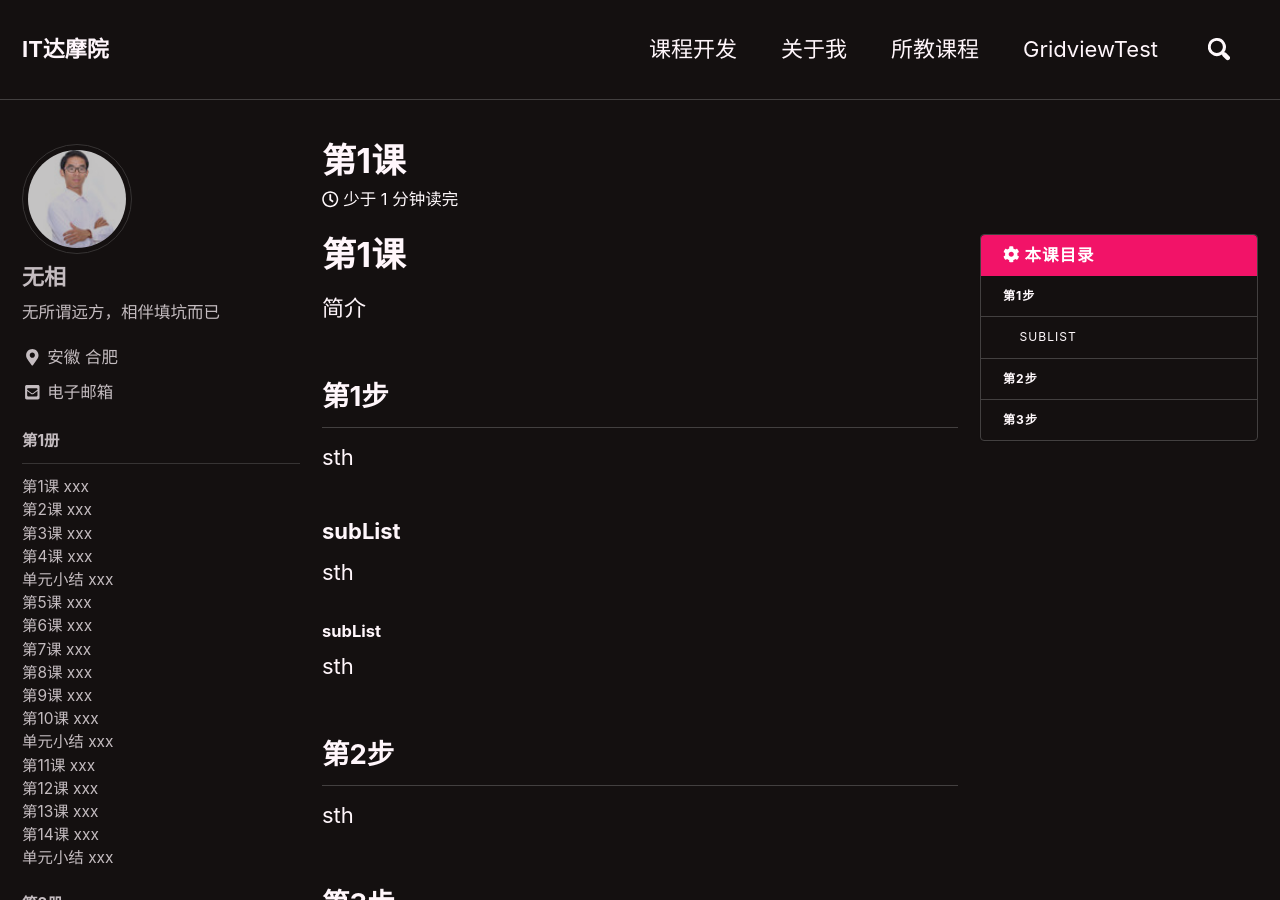
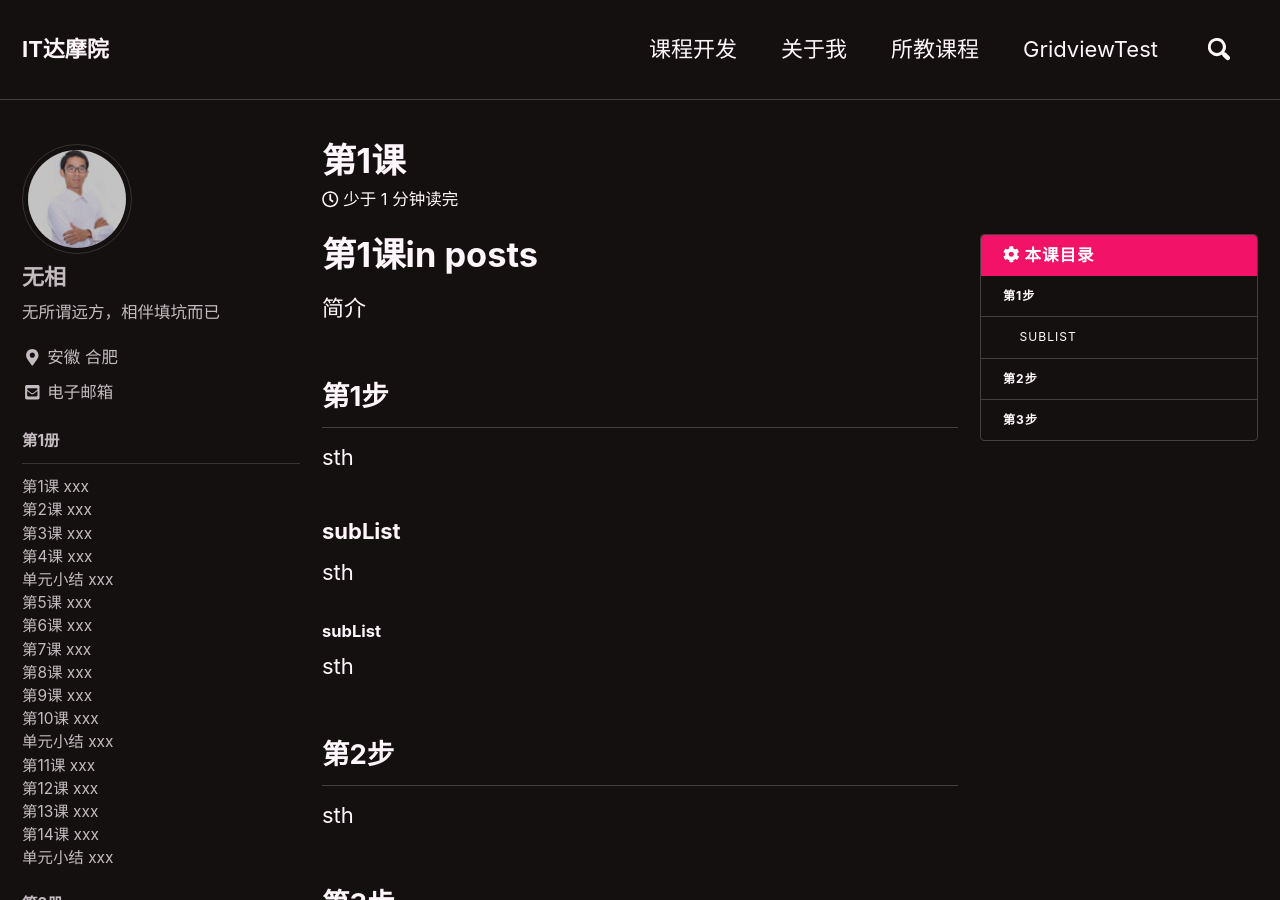
Before and after one commit to xinfengwu/goshinh.github.io-jekll-, a Jekyll site: the page built from _posts/courses/01-IT-Primary-1-version4/2018-03-15-Lesson1.md, in a window 1280 px wide and 900 px high. Built offline with Jekyll 4.4.1, drawn with Linux system fonts in a browser that asks for light colours; nearby versions of some CDN libraries.

Commit message:
Update 2018-03-15-Lesson1.md

```diff
--- a/_posts/courses/01-IT-Primary-1-version4/2018-03-15-Lesson1.md
+++ b/_posts/courses/01-IT-Primary-1-version4/2018-03-15-Lesson1.md
@@ -8,7 +8,7 @@ toc_icon: "cog"
 sidebar:
   nav: "ITPLevel"
 ---
-# 第1课
+# 第1课in posts
 简介
 ## 第1步
 sth
```
